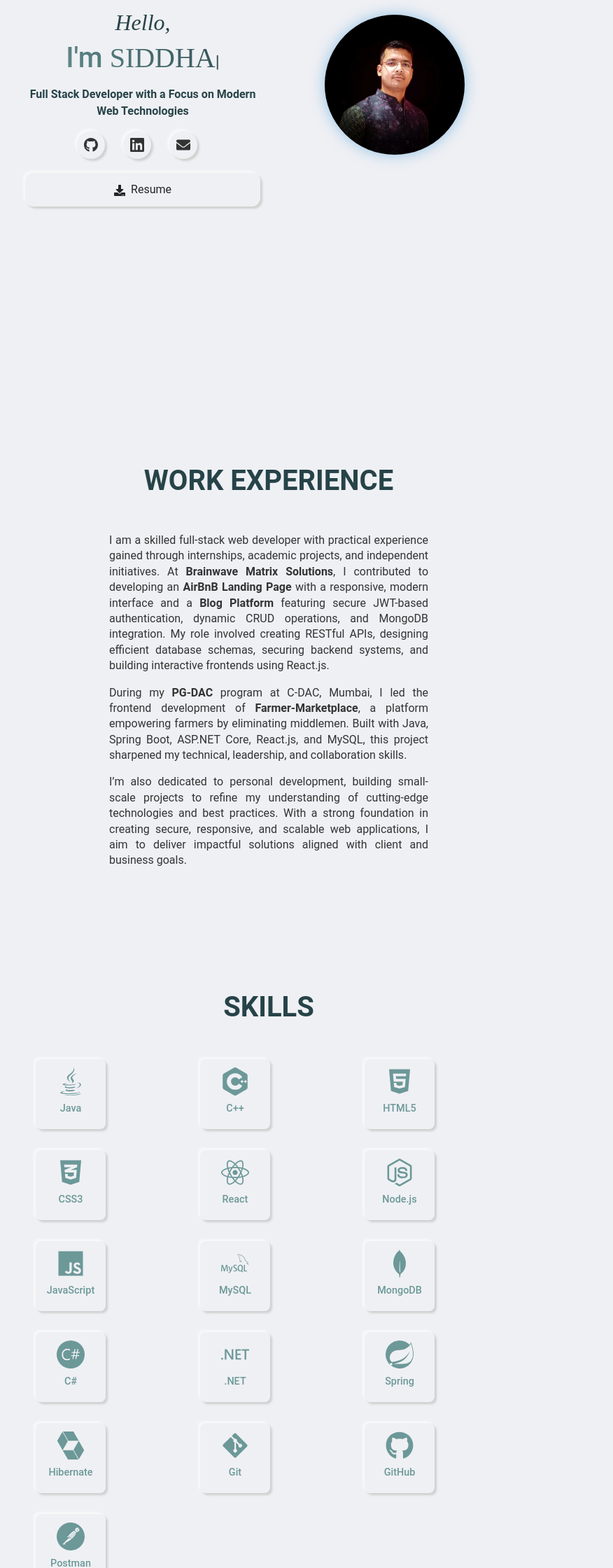
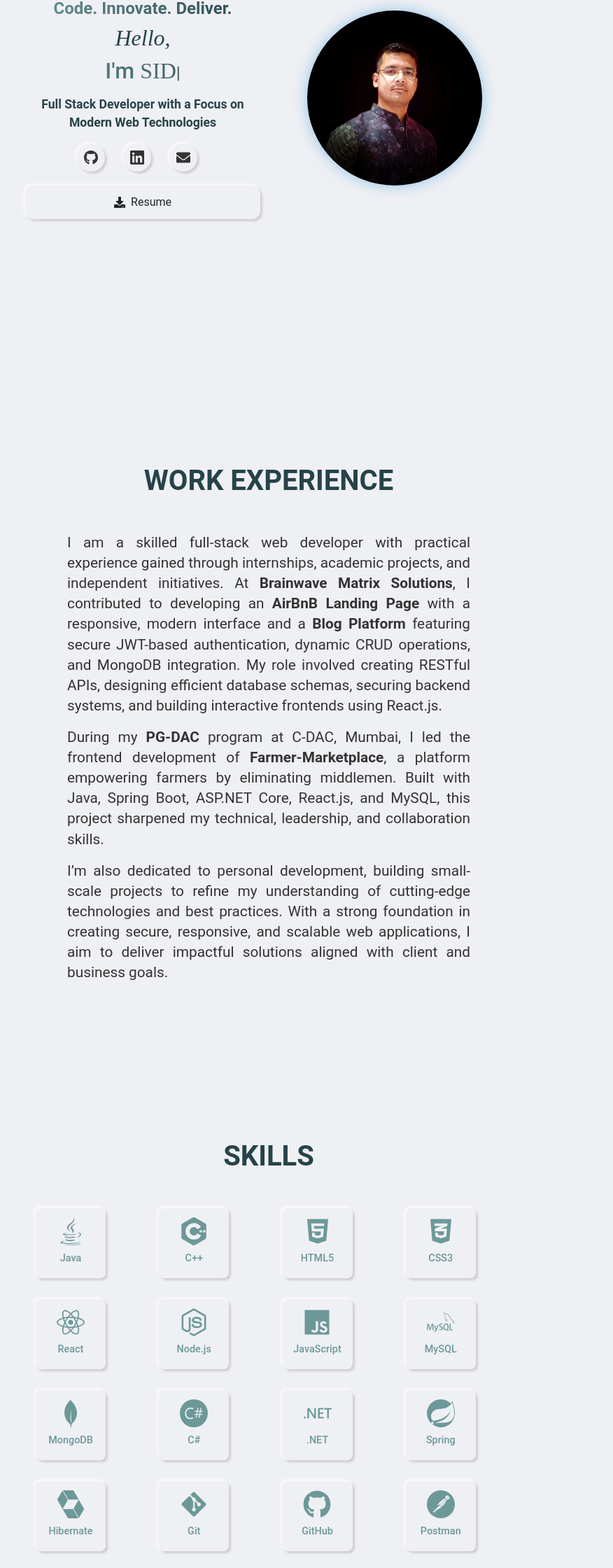
Before and after one commit to SID9927/Portfolio, a React (Create React App) app: page / in a window 768 px wide. Shown: the part 237-2477 px from the top of the page at 70% size, 876 px wide, since content can reach past the window. Built offline with nearby package versions, Linux system fonts and the light colour scheme; a web font is replaced by a local one.

Commit message:
according to mobile and tablet css complete

```diff
--- a/src/App.css
+++ b/src/App.css
@@ -836,6 +836,16 @@ body.dark .model-description::-webkit-scrollbar-thumb:hover {
   }
 
   /* Project Section */
+  .project-view {
+    display: flex;
+    justify-content: center;
+    margin: 20px 0px;
+  }
+
+  .project-info {
+    padding-bottom: 40px;
+  }
+
   .project-filters {
     display: flex;
     justify-content: flex-start;
@@ -925,6 +935,132 @@ body.dark .model-description::-webkit-scrollbar-thumb:hover {
   }
 }
 
+/* ==========================================================================
+
+   16. Media Queries for Tablet
+   ========================================================================== */
+
+@media (min-width: 768px) and (max-width: 1024px) {
+  .navbar-nav .nav-item {
+    margin: 10px 30px;
+  }
+
+  /* Home Section */
+  .home-section {
+    padding-top: 5px;
+    padding-bottom: 0px;
+  }
+
+  .animated-text {
+    font-size: 1.5rem;
+  }
+
+  .profile-image-container {
+    display: flex;
+    justify-content: center;
+    align-items: center;
+    margin-bottom: 30px;
+  }
+
+  .profile-image {
+    width: 250px;
+    height: 250px;
+    margin-bottom: 20px;
+  }
+
+  .typed-text {
+    font-size: 2rem;
+  }
+
+  .headline-text {
+    font-size: 1.1rem;
+  }
+
+  /* Work Experience */
+  .workexperience-section p {
+    font-size: 1.3rem;
+    line-height: 1.4;
+    text-align: justify;
+  }
+
+  /* Skills Section */
+  .skills-section {
+    padding-top: 60px;
+  }
+
+  .skills-section .row {
+    padding-left: 15px;
+    display: flex;
+    flex-wrap: wrap;
+  }
+
+  .skills-section .col-4 {
+    flex: 0 0 25%;
+    max-width: 25%;
+  }
+
+  .skill-item svg {
+    font-size: 2.5rem;
+  }
+
+  .skill-item h3 {
+    font-size: 0.9rem;
+  }
+
+  /* Project Section */
+  .project-view {
+    display: flex;
+    justify-content: center;
+    margin: 10px 0px;
+    flex: 0 0 50%;
+    max-width: 50%;
+  }
+
+  .project-filters {
+    display: flex;
+    justify-content: flex-start;
+    flex-wrap: wrap;
+    gap: 10px;
+  }
+
+  .project-filters button {
+    flex: 1;
+    min-width: 100px;
+    margin-bottom: 5px;
+  }
+
+  /* Model */
+  .modal-content {
+    margin: auto;
+    top: 50%;
+    transform: translateY(40%);
+  }
+
+  /* Education Section */
+  .education-card h4 {
+    font-weight: bold;
+  }
+
+  .education-card h5 {
+    font-weight: 500;
+  }
+
+  .education-year {
+    font-style: italic;
+    color: var(--text-color);
+    opacity: 0.8;
+  }
+
+  /* About Section */
+  .about-section p {
+    font-size: 1.3rem;
+    line-height: 1.4;
+    text-align: justify;
+  }
+
+
+}
+
 /* Animations */
 @keyframes gradient {
   0% {
--- a/src/Components/About.js
+++ b/src/Components/About.js
@@ -10,7 +10,7 @@ function About() {
       <div className="container">
         <h2 className="section-title">About Me</h2>
         <div className="row justify-content-center">
-          <div className="col-md-8 text-center">
+          <div className="col-md-10 text-center">
             <p>
               Hi, I'm Siddharth! I have recently completed my{" "}
               <strong>
--- a/src/Components/Projects.js
+++ b/src/Components/Projects.js
@@ -184,7 +184,7 @@ function Projects() {
         </div>
         <div className="row">
           {filteredProjects.map((project, index) => (
-            <div key={index} className="col-md-3 mb-3">
+            <div key={index} className="col-md-3 mb-3 project-view">
               <div className="project-card">
                 <img
                   src={project.image}
--- a/src/Components/WorkExperience.js
+++ b/src/Components/WorkExperience.js
@@ -6,7 +6,7 @@ const WorkExperience = () => {
       <div className="container">
         <h2 className="section-title">Work Experience</h2>
         <div className="row justify-content-center">
-          <div className="col-md-8 text-center">
+          <div className="col-md-10 text-center">
             <p>
               I am a skilled full-stack web developer with practical experience
               gained through internships, academic projects, and independent
```
